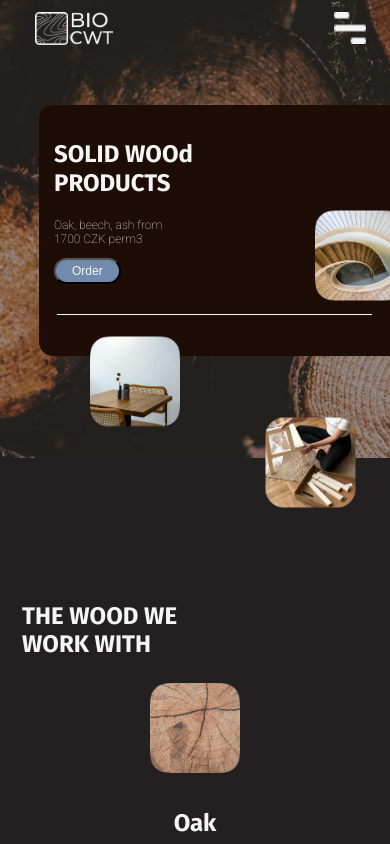
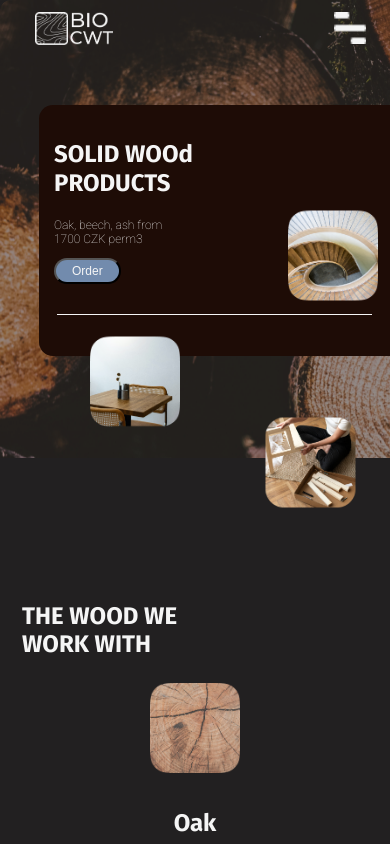
Before and after one commit to oluwajueda/woodcompany, a React (Create React App) app: page / in a window 390 px wide. Shown: the top 844 px of the page. Built offline with nearby package versions, Linux system fonts and the light colour scheme.

Commit message:
commited

```diff
--- a/src/index.css
+++ b/src/index.css
@@ -442,7 +442,7 @@ li {
                                     height: 90px;
                                     width: 90px;
                                     display: block;
-                                      transform: translate(350%, -175%);
+                                      transform: translate(320%, -175%);
 
                                   }
                                   .image3-mobile{
```
